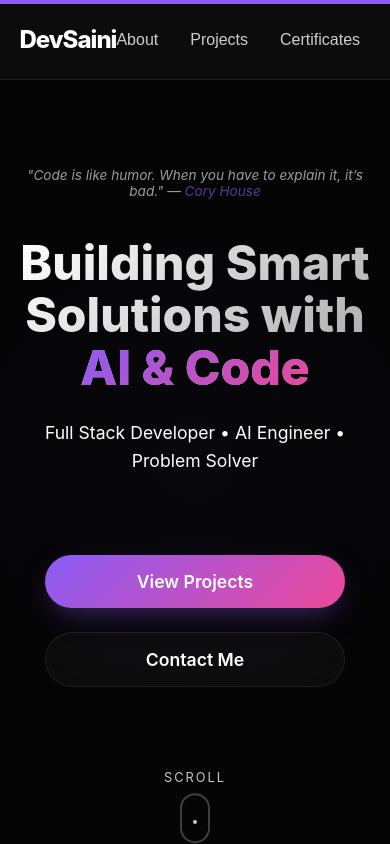
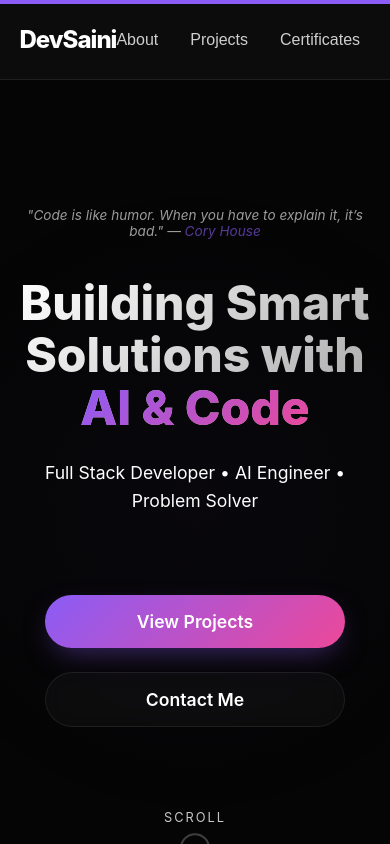
Before and after one commit to sainidev1211/My-portfolio, a Next.js app: page / in a window 390 px wide. Built offline with nearby package versions, Linux system fonts and the light colour scheme; no server answers; the database is empty.

Commit message:
Refactor for strict responsiveness: replace fixed heights with min-height

```diff
--- a/src/app/globals.css
+++ b/src/app/globals.css
@@ -58,11 +58,14 @@ body {
   overflow-y: scroll;
   scroll-snap-type: y mandatory;
   scroll-behavior: smooth;
+  /* Prevent horizontal scroll */
+  overflow-x: hidden;
+  width: 100%;
 }
 
 /* Individual Slides */
 .snap-section {
-  height: 100vh;
+  min-height: 100vh;
   width: 100vw;
   scroll-snap-align: center;
   scroll-snap-stop: always;
--- a/src/components/home/About.module.css
+++ b/src/components/home/About.module.css
@@ -1,7 +1,7 @@
 .section {
     padding: 0 5%;
     width: 100vw;
-    height: 100vh;
+    min-height: 100vh;
     display: flex;
     align-items: center;
     justify-content: center;
--- a/src/components/home/Certifications.module.css
+++ b/src/components/home/Certifications.module.css
@@ -2,7 +2,7 @@
 .section {
     padding: 0 5%;
     width: 100vw;
-    height: 100vh;
+    min-height: 100vh;
     display: flex;
     flex-direction: column;
     justify-content: center;
--- a/src/components/home/Projects.module.css
+++ b/src/components/home/Projects.module.css
@@ -2,7 +2,7 @@
 .section {
     padding: 0 5%;
     width: 100vw;
-    height: 100vh;
+    min-height: 100vh;
     display: flex;
     flex-direction: column;
     justify-content: center;
```
